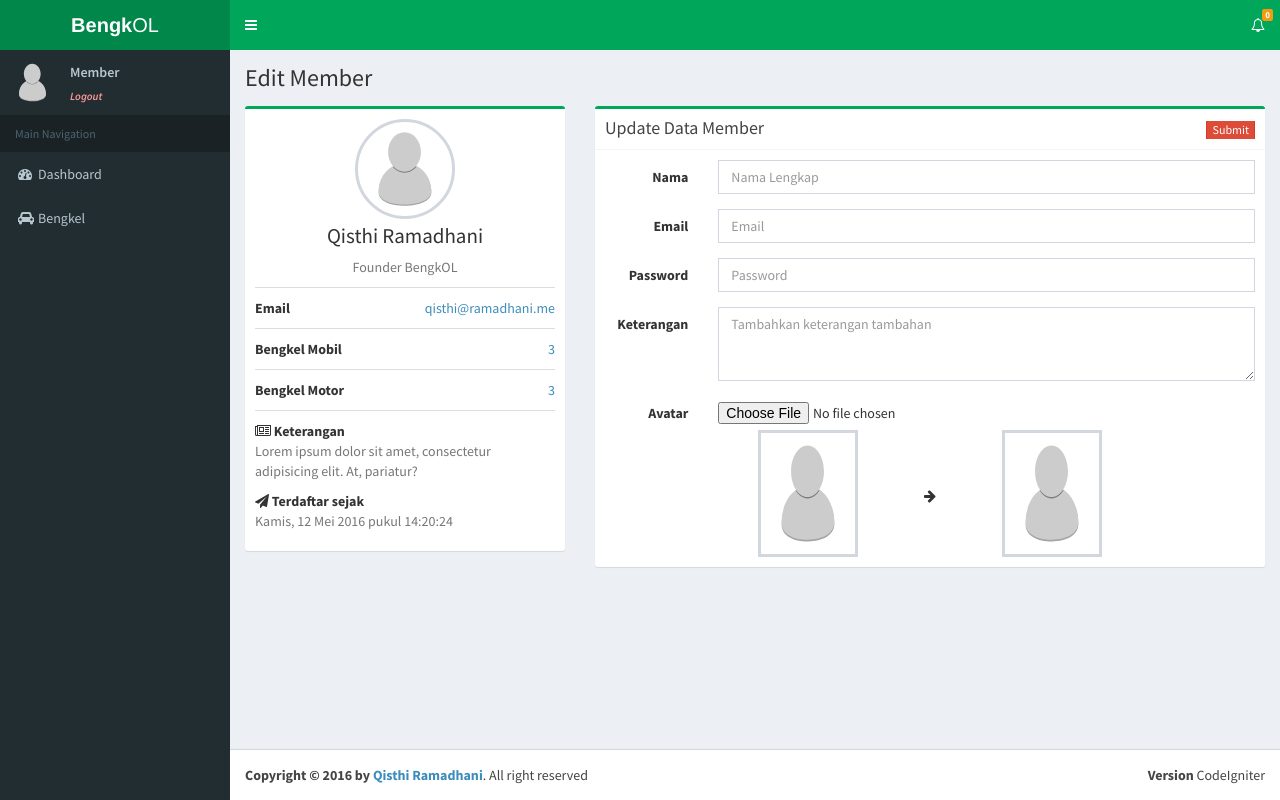
After one commit to ramageek/bengkol_codeigniter, a CodeIgniter app: page /database/member/edit-member in a window 1280 px wide. The commit adds this page. Run offline with CodeIgniter, Linux system fonts and the light colour scheme; the visitor is signed in with stand-in values (Sample User, id 1).

Commit message:
Routing dan designing edit-member

```diff
--- a/app/config/routes.php
+++ b/app/config/routes.php
@@ -6,3 +6,5 @@ $route['404_override'] = '';
 $route['translate_uri_dashes'] = FALSE;
 
 $route['member'] = 'member';
+$route['member/{any}'] = 'member';
+$route['member/edit-member'] = 'member/editMember';
--- a/app/controllers/Member.php
+++ b/app/controllers/Member.php
@@ -32,6 +32,21 @@ class Member extends CI_Controller {
 
 		$data['mainContent'] = 'member/bengkel';
 		$data['titletag'] = 'bengkel member';
+
+		$this->load->view('backend-layouts/head',$data);
+		$this->load->view('member/index',$data);
+		$this->load->view('backend-layouts/foot');
+	}
+
+	public function editMember(){
+		if ($this->session->userdata('loggedin') == FALSE) {
+			$this->session->set_flashdata('noaccess','Silakan login terlebih dahulu!');
+
+			redirect(base_url('member/login'));
+		}
+
+		$data['mainContent'] = 'member/editMember';
+		$data['titletag'] = 'edit member';
 
 		$this->load->view('backend-layouts/head',$data);
 		$this->load->view('member/index',$data);
--- a/app/views/member/bengkel.php
+++ b/app/views/member/bengkel.php
@@ -3,7 +3,7 @@
 						<div class="box box-success">
 							<div class="box-header">
 								<h3 class="box-title">Daftar Bengkel</h3>
-								<h3 class="box-title pull-right"><a href="#" class="btn btn-danger btn-flat btn-xs">Tambah Bengkel</a></h3>
+								<h3 class="box-title pull-right" style="height:18px;"><a href="#" class="btn btn-danger btn-flat btn-xs" style="border-top:0px;border-bottom:0px;padding:0px 5px;">Tambah Bengkel</a></h3>
 							</div>
 							<div class="box-body no-padding">
 								<table class="table table-condensed">
--- /dev/null
+++ b/app/views/member/editMember.php
@@ -0,0 +1,79 @@
+				<div class="row">
+					<div class="col-md-4">
+						<div class="box box-success">
+							<div class="box-body box-profile">
+								<img src="<?= base_url('assets/images')?>/default.svg" class="profile-user-img img-responsive img-circle" alt="User Image">
+								<h3 class="profile-username text-center">Qisthi Ramadhani</h3>
+								<p class="text-muted text-center">Founder BengkOL</p>
+
+								<ul class="list-group list-group-unbordered" style="margin-bottom:10px">
+									<li class="list-group-item">
+										<strong>Email</strong> <a class="pull-right" href="mailto:qisthi@ramadhani.me">qisthi@ramadhani.me</a>
+									</li>
+									<li class="list-group-item">
+										<strong>Bengkel Mobil</strong> <a class="pull-right" href="<?= base_url('member/bengkel') ?>">3</a>
+									</li>
+									<li class="list-group-item">
+										<strong>Bengkel Motor</strong> <a class="pull-right" href="<?= base_url('member/bengkel') ?>">3</a>
+									</li>
+								</ul>
+
+								<strong><i class="fa fa-newspaper-o"></i> Keterangan</strong>
+								<p class="text-muted">
+									Lorem ipsum dolor sit amet, consectetur adipisicing elit. At, pariatur?
+								</p>
+								<strong><i class="fa fa-paper-plane"></i> Terdaftar sejak</strong>
+								<p class="text-muted">
+									Kamis, 12 Mei 2016 pukul 14:20:24
+								</p>
+							</div>
+						</div>
+					</div>
+
+					<div class="col-md-8">
+						<div class="box box-success">
+							<form class="form-horizontal" method="POST">
+								<div class="box-header with-border">
+									<h3 class="box-title">Update Data Member</h3>
+									<h3 class="box-title pull-right" style="height:18px;"><button type="submit" class="btn btn-danger btn-flat btn-xs" style="border-top:0px;border-bottom:0px;padding:0px 5px;">Submit</button></h3>
+								</div>
+
+								<div class="box-body">
+									<div class="form-group">
+										<label for="nama" class="col-sm-2 control-label">Nama</label>
+										<div class="col-sm-10">
+											<input type="text" class="form-control" placeholder="Nama Lengkap">
+										</div>
+									</div>
+									<div class="form-group">
+										<label for="email" class="col-sm-2 control-label">Email</label>
+										<div class="col-sm-10"><input type="email" class="form-control" placeholder="Email"></div>
+									</div>
+									<div class="form-group">
+										<label for="password" class="col-sm-2 control-label">Password</label>
+										<div class="col-sm-10"><input type="password" class="form-control" placeholder="Password"></div>
+									</div>
+									<div class="form-group">
+										<label for="keterangan" class="col-sm-2 control-label">Keterangan</label>
+										<div class="col-sm-10"><textarea name="keterangan" rows="3" class="form-control" placeholder="Tambahkan keterangan tambahan"></textarea></div>
+									</div>
+									<div class="form-group" style="margin-bottom:0px">
+										<label for="avatar" class="col-sm-2 control-label">Avatar</label>
+										<div class="col-sm-10"><input type="file" style="padding:6px 12px;padding-left:0px;"></div>
+									</div>
+									<div class="form-group" style="margin-bottom:0px">
+										<div class="col-sm-5">
+											<img src="<?= base_url('assets/images') ?>/default.svg" class="img-responsive profile-user-img pull-right" style="height:127px">
+										</div>
+										<div class="col-sm-2 text-center">
+											<div style="margin-top:56px;"><span class="fa fa-arrow-right"></span></div>
+										</div>
+										<div class="col-sm-5">
+											<img src="<?= base_url('assets/images') ?>/default.svg" class="img-responsive profile-user-img pull-left" style="height:127px">
+										</div>
+									</div>
+								</div>
+							</form>
+						</div>
+					</div>
+				</div>
--- a/app/views/member/index.php
+++ b/app/views/member/index.php
@@ -38,6 +38,7 @@
 
 		<aside class="main-sidebar">
 			<section class="sidebar">
+				<?php if($titletag == 'bengkel member') : ?>
 				<form action="#" method="get" class="sidebar-form">
 					<div class="input-group">
 						<input type="text" name="q" class="form-control" placeholder="Search...">
@@ -46,13 +47,14 @@
 						</span>
 					</div>
 				</form>
+				<?php endif; ?>
 				<div class="user-panel">
 					<div class="pull-left image">
-						<img src="<?= base_url('assets/images/default.svg') ?>" alt="" class="img-circle" alt="User Image">
+						<img src="<?= base_url('assets/images/default.svg') ?>" class="img-circle" alt="User Image">
 					</div>
 
 					<div class="pull-left info">
-						<p><a href="#">Member</a></p>
+						<p><a href="<?= base_url('member/edit-member') ?>">Member</a></p>
 						<a href="<?= base_url('member/logout') ?>"><i style="font-weight:bold;color:#ff9999;">Logout</i></a>
 					</div>
 				</div>
--- a/app/views/member/member.php
+++ b/app/views/member/member.php
@@ -40,7 +40,7 @@
 										<td>Lorem ipsum dolor sit amet, consectetur adipisicing elit.</td>
 									</tr>
 									<tr>
-										<th colspan="4"><a href="<?= base_url('member/bengkel') ?>" class="btn btn-block btn-default btn-flat btn-xs">Tampilkan Semua</a></th>
+										<th colspan="4"><a href="<?= base_url('member/bengkel') ?>" class="btn btn-block btn-primary btn-flat btn-xs">Tampilkan Semua</a></th>
 									</tr>
 								</table>
 							</div>
```
